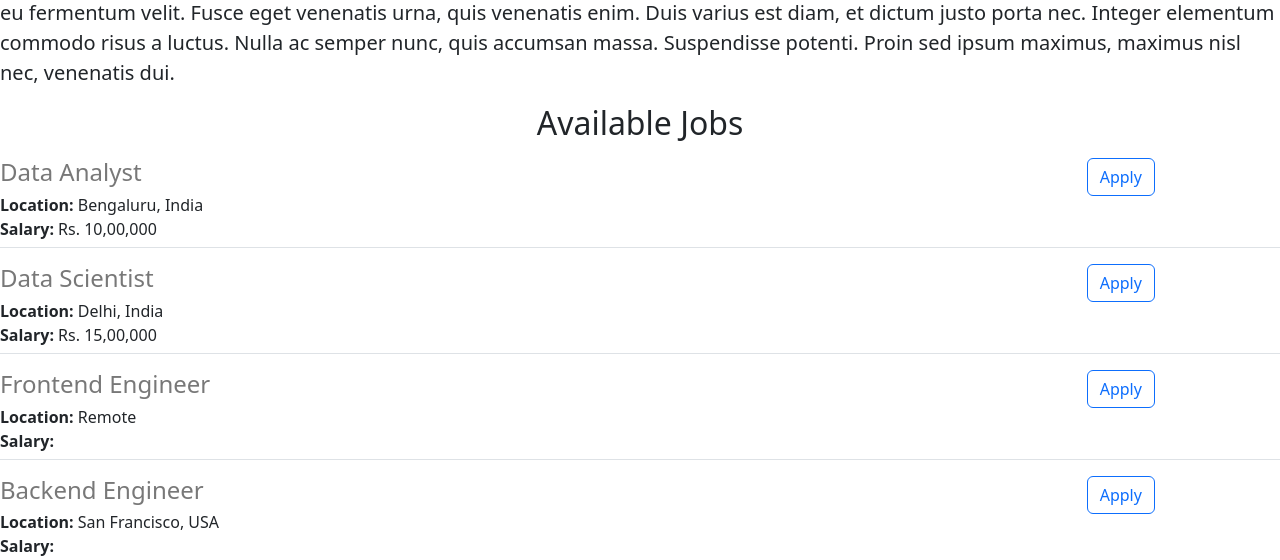
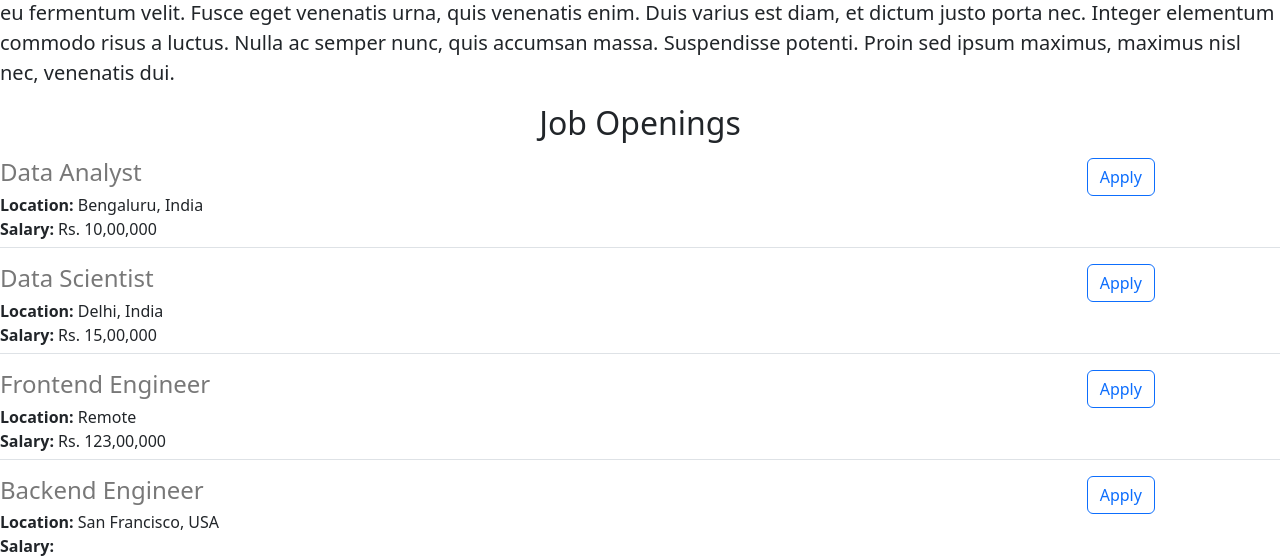
Before and after one commit to inorawan/Job-Portal-Website, a Flask app: page / in a window 1280 px wide. Shown: the part 1224-1784 px from the top of the page. Run offline with Flask 3, Linux system fonts and the light colour scheme.

Commit message:
I made some changes

```diff
--- a/app.py
+++ b/app.py
@@ -18,7 +18,7 @@
     'id':3,
     'title':'Frontend Engineer',
     'location':'Remote',
-    'salary':''
+    'salary':'Rs. 123,00,000'
   },
   {
     'id':4,
--- a/templates/home.html
+++ b/templates/home.html
@@ -23,7 +23,7 @@
 
     </div>
 
-<h2 class="text-center mt-2 mb-2">Available Jobs  </h2>
+<h2 class="text-center mt-2 mb-2">Job Openings </h2>
 
   <p>
     {% for job in jobs %}
```
